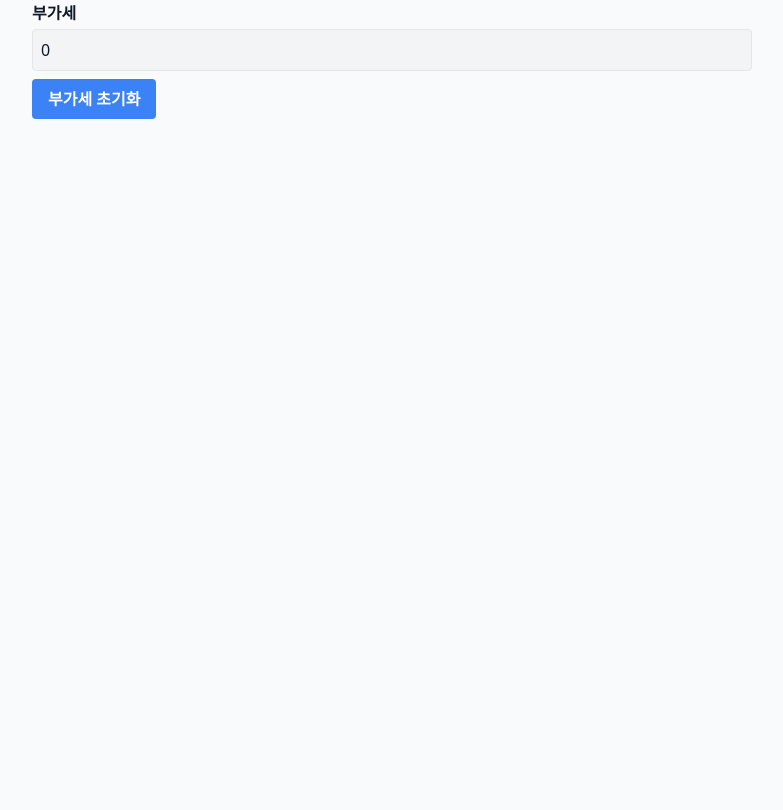
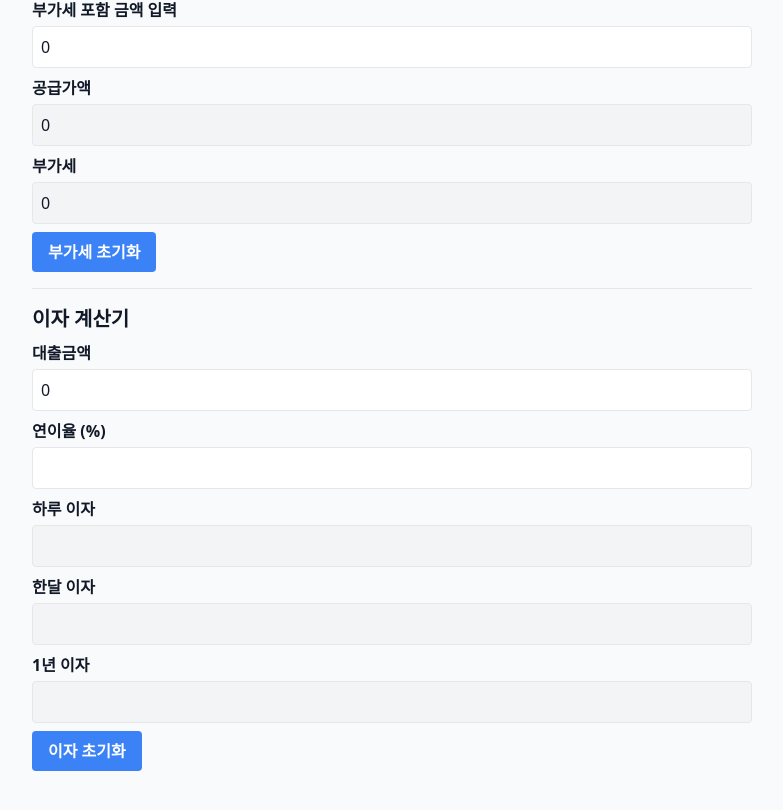
Before and after one commit to young626-jang/calc, a React (Create React App) app: page / in a window 1280 px wide. Shown: the part 728-1538 px from the top of the page, without its empty margins (248-1031 px from the left). Before the commit the page ends 887 px from the top, so only its background shows below. Built offline with nearby package versions, Linux system fonts and the light colour scheme.

Commit message:
Update App.js

```diff
--- a/src/App.js
+++ b/src/App.js
@@ -1,13 +1,18 @@
-
 import React, { useState, useEffect, useRef } from "react";
 
 export default function App() {
   const [manualTotal, setManualTotal] = useState("");
-  const [supplierCount, setSupplierCount] = useState(2);
+  const [supplierCount, setSupplierCount] = useState(5);
   const [manualInputs, setManualInputs] = useState({});
   const [vatInput, setVatInput] = useState("");
   const [vatOutput, setVatOutput] = useState("");
   const [supplyAmount, setSupplyAmount] = useState("");
+
+  const [loanAmount, setLoanAmount] = useState("");
+  const [annualRate, setAnnualRate] = useState("");
+  const [dailyInterest, setDailyInterest] = useState("");
+  const [monthlyInterest, setMonthlyInterest] = useState("");
+  const [yearlyInterest, setYearlyInterest] = useState("");
 
   const suppliers = Array.from({ length: supplierCount }, (_, i) => String.fromCharCode(65 + i));
   const inputRefs = useRef({});
@@ -16,7 +21,7 @@ export default function App() {
   const formatNumber = (value) => parseNumber(value).toLocaleString();
 
   const getFinalAmount = (key) => {
-    const base = parseNumber(manualTotal) ;
+    const base = parseNumber(manualTotal);
     const manualKeys = suppliers.filter(k => manualInputs[k] && manualInputs[k] !== "");
     const manualSum = manualKeys.reduce((sum, k) => sum + parseNumber(manualInputs[k]), 0);
     const remaining = base - manualSum;
@@ -59,6 +64,25 @@ export default function App() {
     setVatOutput(formatNumber(vat));
     setSupplyAmount(formatNumber(supply));
   }, [vatInput]);
+
+  useEffect(() => {
+    const principal = parseNumber(loanAmount);
+    const rate = parseFloat(annualRate) / 100;
+
+    if (!isNaN(principal) && !isNaN(rate)) {
+      const year = Math.floor(principal * rate);
+      const month = Math.floor(year / 12);
+      const day = Math.floor(year / 365);
+
+      setYearlyInterest(formatNumber(year));
+      setMonthlyInterest(formatNumber(month));
+      setDailyInterest(formatNumber(day));
+    } else {
+      setYearlyInterest("");
+      setMonthlyInterest("");
+      setDailyInterest("");
+    }
+  }, [loanAmount, annualRate]);
 
   const totalLoanNumber = parseNumber(manualTotal);
   const distributedAmount = getTotalDistributed();
@@ -194,6 +218,64 @@ export default function App() {
           부가세 초기화
         </button>
       </div>
+
+      {/* 이자 계산기 */}
+      <div className="mb-4 border-t pt-4">
+        <h2 className="text-xl font-bold mb-2">이자 계산기</h2>
+
+        <label className="block mb-1 font-semibold">대출금액</label>
+        <input
+          type="text"
+          value={formatNumber(loanAmount)}
+          onChange={(e) => setLoanAmount(e.target.value.replace(/[^0-9,]/g, ""))}
+          className="w-full border p-2 rounded mb-2"
+        />
+
+        <label className="block mb-1 font-semibold">연이율 (%)</label>
+        <input
+          type="text"
+          value={annualRate}
+          onChange={(e) => setAnnualRate(e.target.value.replace(/[^0-9.]/g, ""))}
+          className="w-full border p-2 rounded mb-2"
+        />
+
+        <label className="block mb-1 font-semibold">하루 이자</label>
+        <input
+          type="text"
+          value={dailyInterest}
+          readOnly
+          className="w-full border p-2 rounded mb-2 bg-gray-100"
+        />
+
+        <label className="block mb-1 font-semibold">한달 이자</label>
+        <input
+          type="text"
+          value={monthlyInterest}
+          readOnly
+          className="w-full border p-2 rounded mb-2 bg-gray-100"
+        />
+
+        <label className="block mb-1 font-semibold">1년 이자</label>
+        <input
+          type="text"
+          value={yearlyInterest}
+          readOnly
+          className="w-full border p-2 rounded mb-2 bg-gray-100"
+        />
+
+        <button
+          onClick={() => {
+            setLoanAmount("");
+            setAnnualRate("");
+            setDailyInterest("");
+            setMonthlyInterest("");
+            setYearlyInterest("");
+          }}
+          className="bg-blue-500 hover:bg-blue-600 text-white font-bold py-2 px-4 rounded"
+        >
+          이자 초기화
+        </button>
+      </div>
     </div>
   );
 }
```
